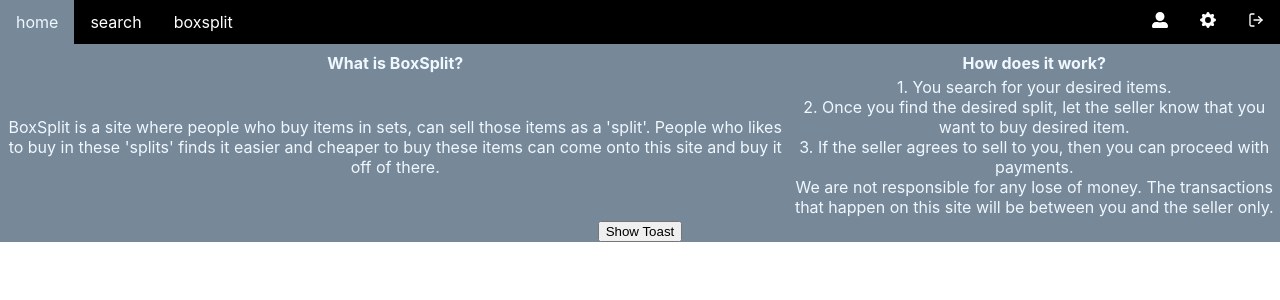
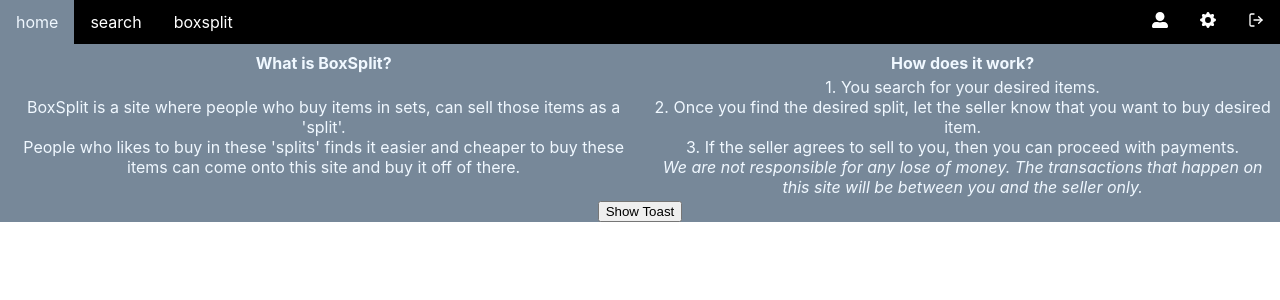
Before and after one commit to iKoogar/boxsplit-react, a React (Create React App) app in the folder my-app/: page / in a window 1280 px wide. Shown: the top 300 px of the page. Built offline with nearby package versions, Linux system fonts and the light colour scheme.

Commit message:
Add files via upload

```diff
--- a/my-app/src/App.css
+++ b/my-app/src/App.css
@@ -59,7 +59,7 @@
 }
 
 .tble{
-  width: 100%;
+  width: auto;
   color: aliceblue;
 }
 tr{
--- a/my-app/src/App.js
+++ b/my-app/src/App.js
@@ -50,7 +50,7 @@
             </tr>
             <tr>
               <td>
-                BoxSplit is a site where people who buy items in sets, can sell those items as a 'split'.
+                BoxSplit is a site where people who buy items in sets, can sell those items as a 'split'.<br/>
                 People who likes to buy in these 'splits' finds it easier and cheaper to buy these items can
                 come onto this site and buy it off of there.
               </td>
@@ -58,7 +58,9 @@
                   1. You search for your desired items.<br/>
                   2. Once you find the desired split, let the seller know that you want to buy desired item.<br/>
                   3. If the seller agrees to sell to you, then you can proceed with payments.<br/>
-                  We are not responsible for any lose of money. The transactions that happen on this site will be between you and the seller only.
+                  <i>
+                    We are not responsible for any lose of money. The transactions that happen on this site will be between you and the seller only.
+                  </i>
               </td>
             </tr>
           </table>
```
